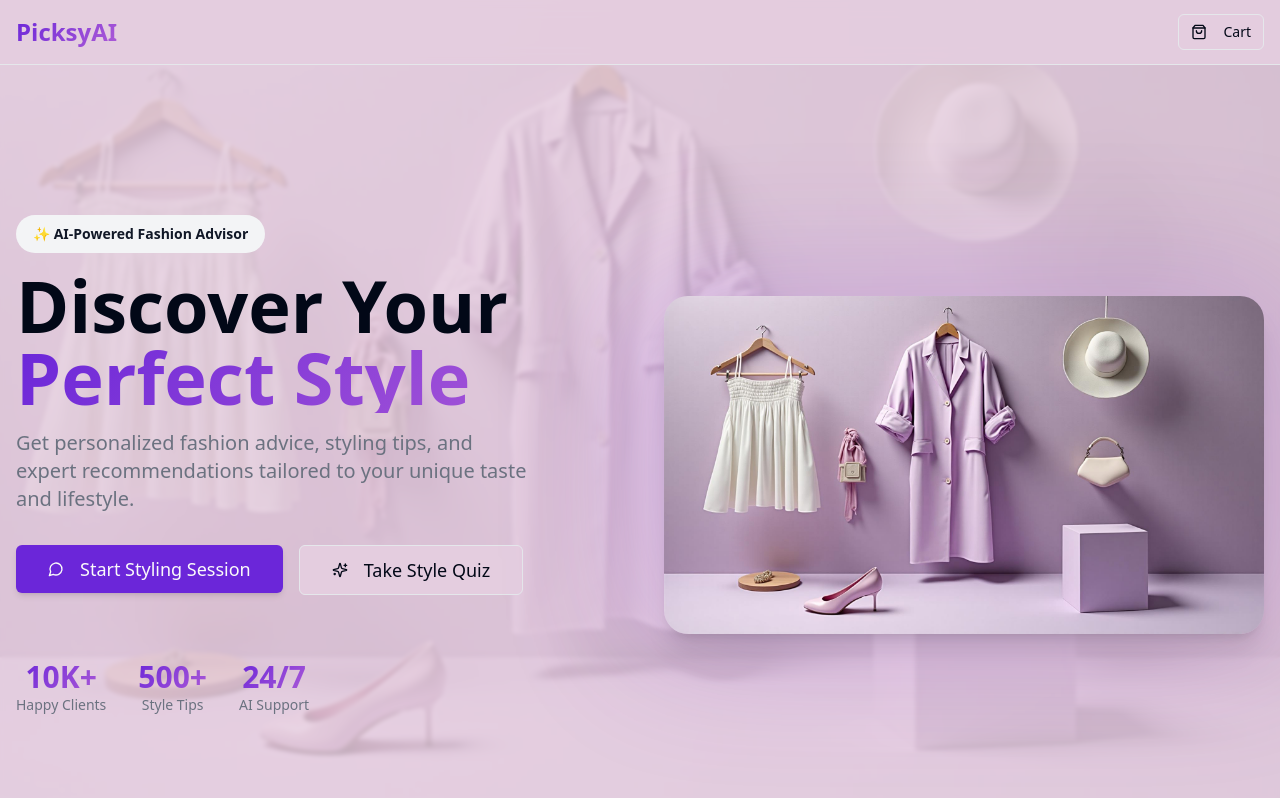
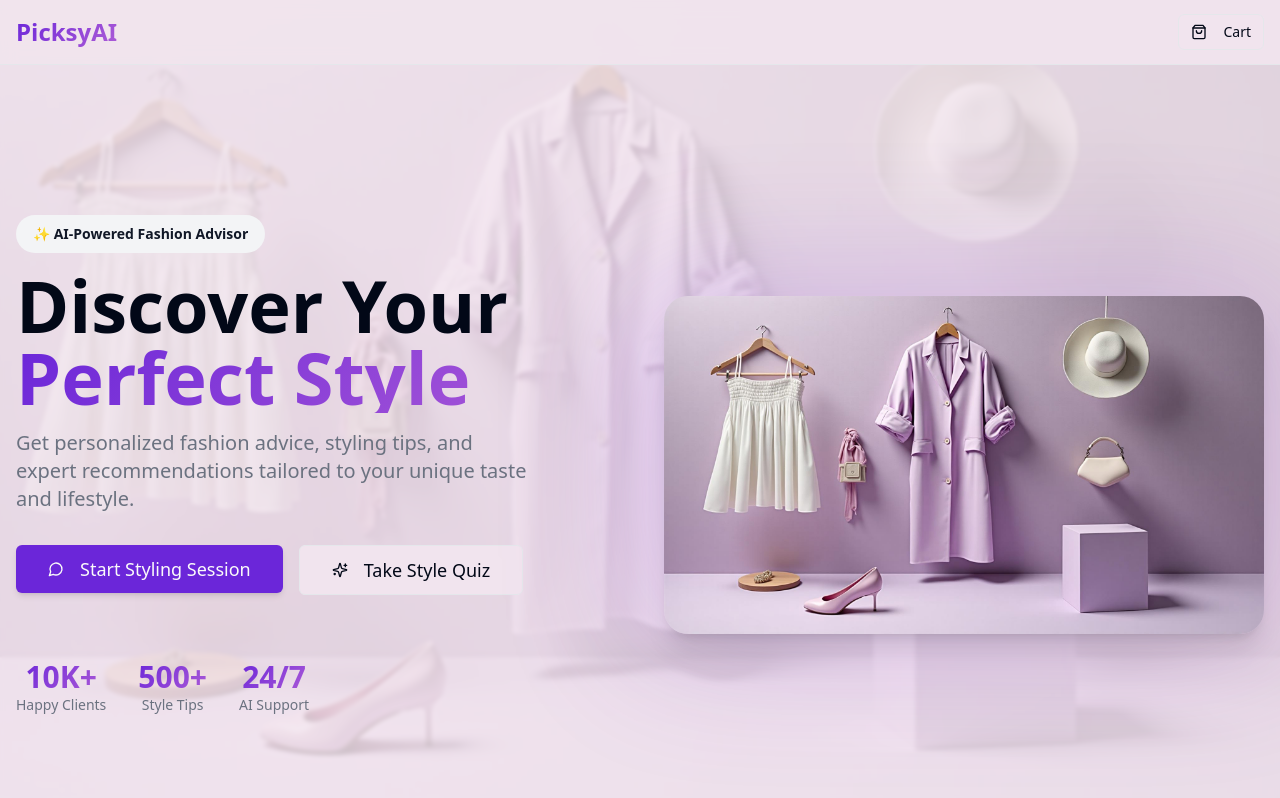
Before and after one commit to F-MAIN987/PicksyAI, a React (Vite) app: page / in a window 1280 px wide. Shown: the top 798 px of the page. Built offline with nearby package versions, Linux system fonts and the light colour scheme.

Commit message:
Refine background shade
Make the background shade lighter by increasing the lightness of the `--background` CSS variable in `src/index.css`.

```diff
--- a/src/index.css
+++ b/src/index.css
@@ -8,7 +8,7 @@ All colors MUST be HSL.
 
 @layer base {
   :root {
-    --background: 313 30% 85%;
+    --background: 313 30% 92%;
     --foreground: 222.2 84% 4.9%;
 
     --card: 0 0% 100%;
@@ -65,7 +65,7 @@ All colors MUST be HSL.
   }
 
   .dark {
-    --background: 222.2 84% 4.9%;
+    --background: 222.2 84% 8%;
     --foreground: 210 40% 98%;
 
     --card: 222.2 84% 4.9%;
```
